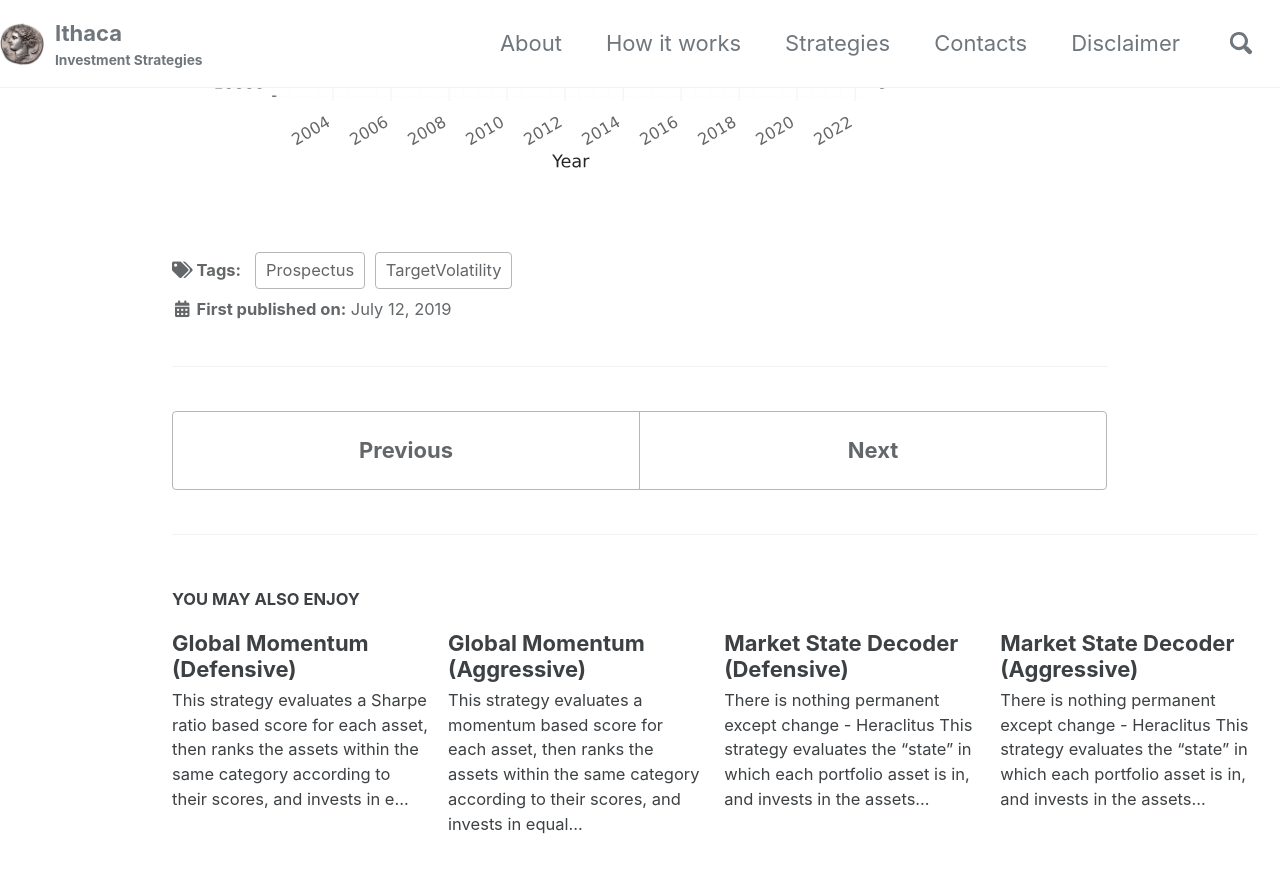
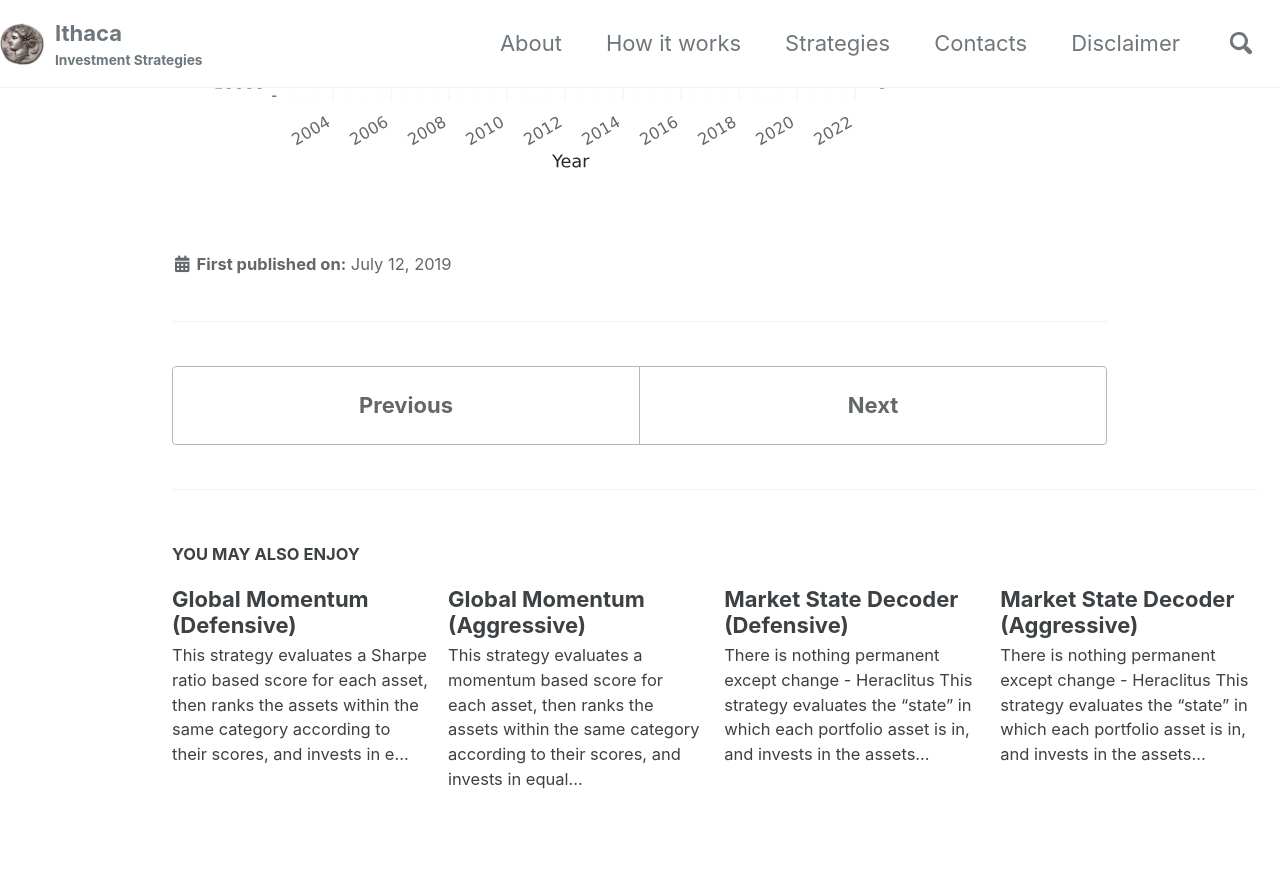
Before and after one commit to IthacaResearch/ithacaresearch.github.io, a Jekyll site: the page built from _posts/2019-07-12-Target-Volatility.md, in a window 1280 px wide and 900 px high, scrolled down 1367 px. Shown: the top 873 px of the window. Built offline with Jekyll 4.4.1, drawn with Linux system fonts in a browser that asks for light colours; cached includes are drawn as plain includes.

Commit message:
Update 2019-07-12-Target-Volatility.md

```diff
--- a/_posts/2019-07-12-Target-Volatility.md
+++ b/_posts/2019-07-12-Target-Volatility.md
@@ -2,7 +2,6 @@
 layout: single
 title: Target Volatility
 permalink: /strategies/target-volatility
-tags: TargetVolatility Prospectus
 excerpt_separator:  <!--more-->
 ---
 
```
